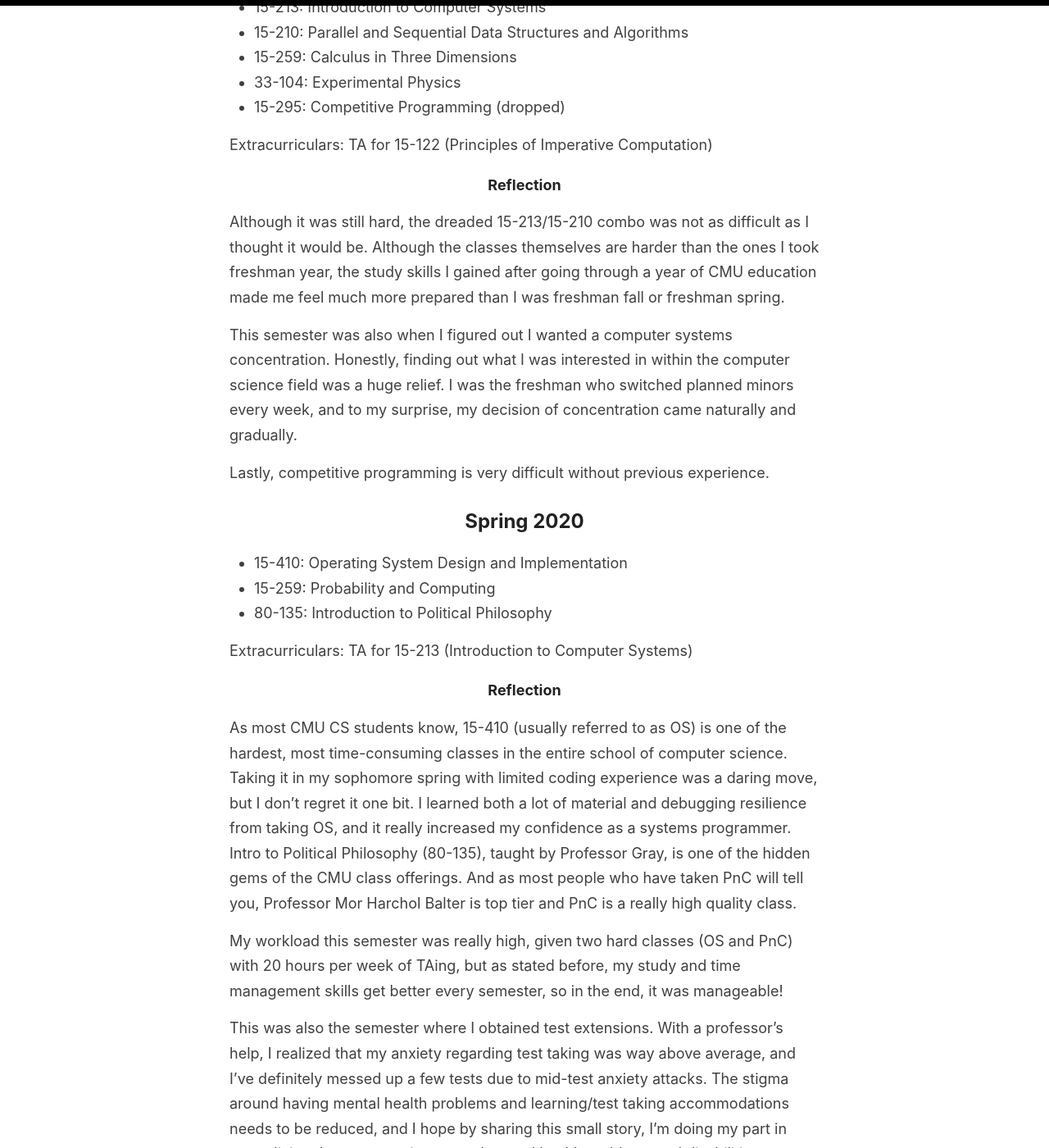
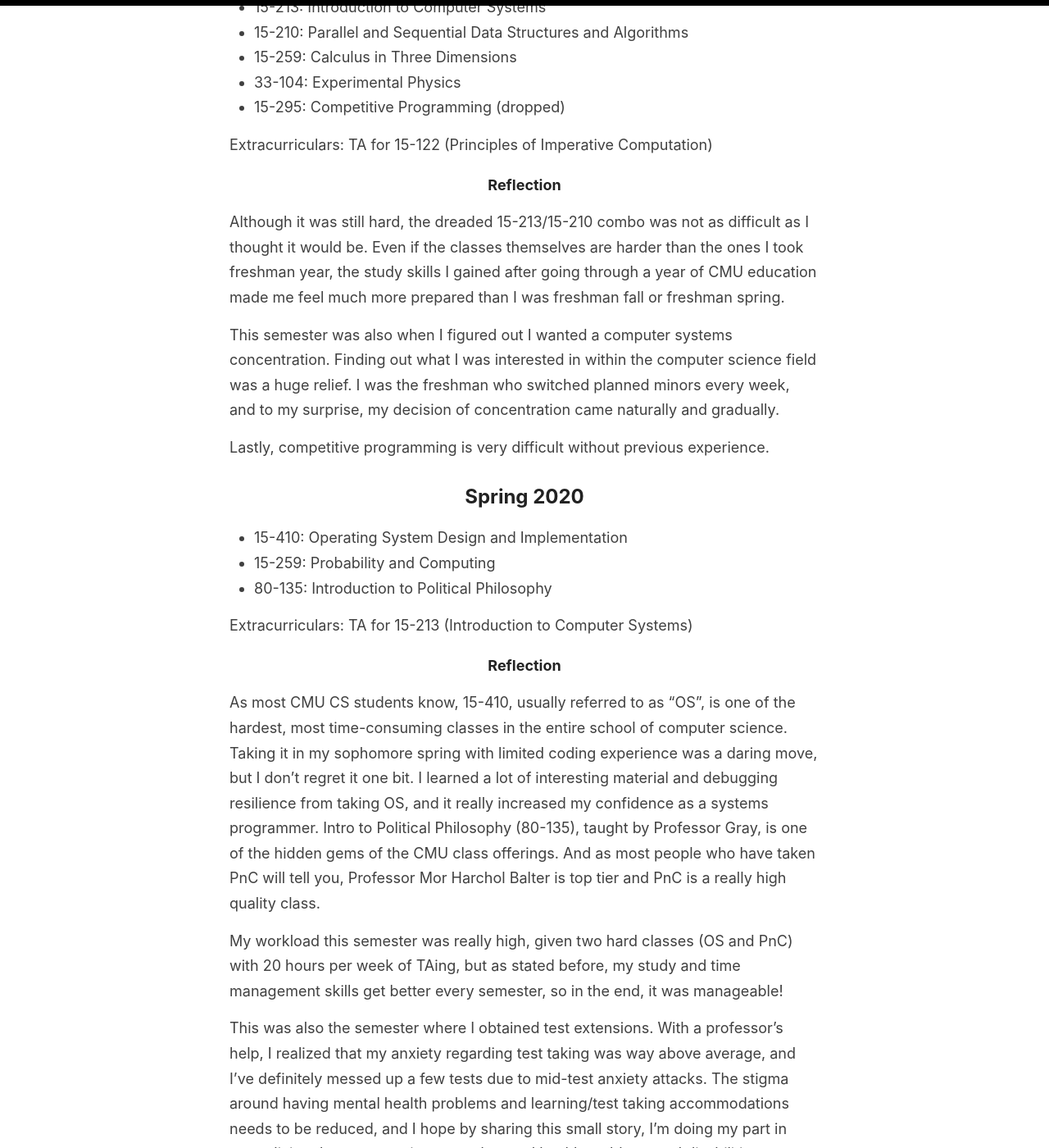
Before and after one commit to abigalekim/old_website, a Jekyll site: the page built from _pages/courses.md, in a window 1280 px wide and 1400 px high, scrolled down 2216 px. Shown: the whole window at 82% size. Built offline with Jekyll 4.4.1, drawn with Linux system fonts in a browser that asks for light colours; some of the changed text lies outside the part shown.

Commit message:
more stuff yeet

```diff
--- a/_pages/courses.md
+++ b/_pages/courses.md
@@ -28,13 +28,13 @@ Extracurriculars: HCI research (with Dr. Afsaneh Doryab), TA for 15-122 (Princip
 #### Reflection
 The workload ended up being too much for someone who was still adjusting to college. Partially because I was so hung up on other work, I really struggled in 15-251 and 15-150. I got very little sleep, didn’t eat properly, and didn’t stay in touch with friends that I had made in the previous semester.
 
-That being said, I really enjoyed TAing 122. It was the highlight of my semester and I loved going to office hours, lab, and recitation and trying to be the best TA I could be. Also, the research I worked on ended up turning into a soon to be published paper, so that was excellent (honestly, could not have been done without my research mentor, who was very understanding of the chaos I had put myself into).
+That being said, I really enjoyed TAing 15-122. It was the highlight of my semester and I loved going to office hours, lab, and recitation and trying to be the best TA I could be. Also, the research I worked on ended up turning into a soon to be published paper (coming April 2021)! This could not have been done without my research mentor, who was very understanding of the chaos I had put myself into.
 
 ## Summer 2019
 I relocated to Seattle to participate in the Amazon Future Engineer internship, working under the Content Experience team. Although I figured out that web development wasn’t my thing during the internship, I was blessed with a super supportive team/organization (shoutout to Ohad, Dave, David, Jay, Osai, and Ryan!), and enjoyed the high-impact work I was assigned.
 
 #### Reflection
-I found the workload for my internship pretty reasonable, although I did work extra hours for the first few weeks, since I thought I had to. I ended up doing much more than the expected amount of internship work, but I was able to relax for the last couple of weeks of my internship, which was really nice.
+I found the workload for my internship pretty reasonable, although I did work extra hours for the first few weeks, since I thought I had to. I ended up completing much more than the expected amount of internship work, but I was able to relax for the last couple of weeks of my internship.
 
 #### Three Things I Learned
 - Ask your coworkers for help! Especially if this is your first work experience, your mentors get that it’s difficult to get adjusted to industry work when you’ve only been in school.
@@ -51,9 +51,9 @@ I found the workload for my internship pretty reasonable, although I did work ex
 Extracurriculars: TA for 15-122 (Principles of Imperative Computation)
 
 #### Reflection
-Although it was still hard, the dreaded 15-213/15-210 combo was not as difficult as I thought it would be. Although the classes themselves are harder than the ones I took freshman year, the study skills I gained after going through a year of CMU education made me feel much more prepared than I was freshman fall or freshman spring.
+Although it was still hard, the dreaded 15-213/15-210 combo was not as difficult as I thought it would be. Even if the classes themselves are harder than the ones I took freshman year, the study skills I gained after going through a year of CMU education made me feel much more prepared than I was freshman fall or freshman spring.
 
-This semester was also when I figured out I wanted a computer systems concentration. Honestly, finding out what I was interested in within the computer science field was a huge relief. I was the freshman who switched planned minors every week, and to my surprise, my decision of concentration came naturally and gradually.
+This semester was also when I figured out I wanted a computer systems concentration. Finding out what I was interested in within the computer science field was a huge relief. I was the freshman who switched planned minors every week, and to my surprise, my decision of concentration came naturally and gradually.
 
 Lastly, competitive programming is very difficult without previous experience.
 
@@ -65,7 +65,7 @@ Lastly, competitive programming is very difficult without previous experience.
 Extracurriculars: TA for 15-213 (Introduction to Computer Systems)
 
 #### Reflection
-As most CMU CS students know, 15-410 (usually referred to as OS) is one of the hardest, most time-consuming classes in the entire school of computer science. Taking it in my sophomore spring with limited coding experience was a daring move, but I don’t regret it one bit. I learned both a lot of material and debugging resilience from taking OS, and it really increased my confidence as a systems programmer. Intro to Political Philosophy (80-135), taught by Professor Gray, is one of the hidden gems of the CMU class offerings. And as most people who have taken PnC will tell you, Professor Mor Harchol Balter is top tier and PnC is a really high quality class.
+As most CMU CS students know, 15-410, usually referred to as "OS", is one of the hardest, most time-consuming classes in the entire school of computer science. Taking it in my sophomore spring with limited coding experience was a daring move, but I don’t regret it one bit. I learned a lot of interesting material and debugging resilience from taking OS, and it really increased my confidence as a systems programmer. Intro to Political Philosophy (80-135), taught by Professor Gray, is one of the hidden gems of the CMU class offerings. And as most people who have taken PnC will tell you, Professor Mor Harchol Balter is top tier and PnC is a really high quality class.
 
 My workload this semester was really high, given two hard classes (OS and PnC) with 20 hours per week of TAing, but as stated before, my study and time management skills get better every semester, so in the end, it was manageable!
 
```
Also changed, not shown: other parts of _pages/courses.md (+4 -4 lines).
